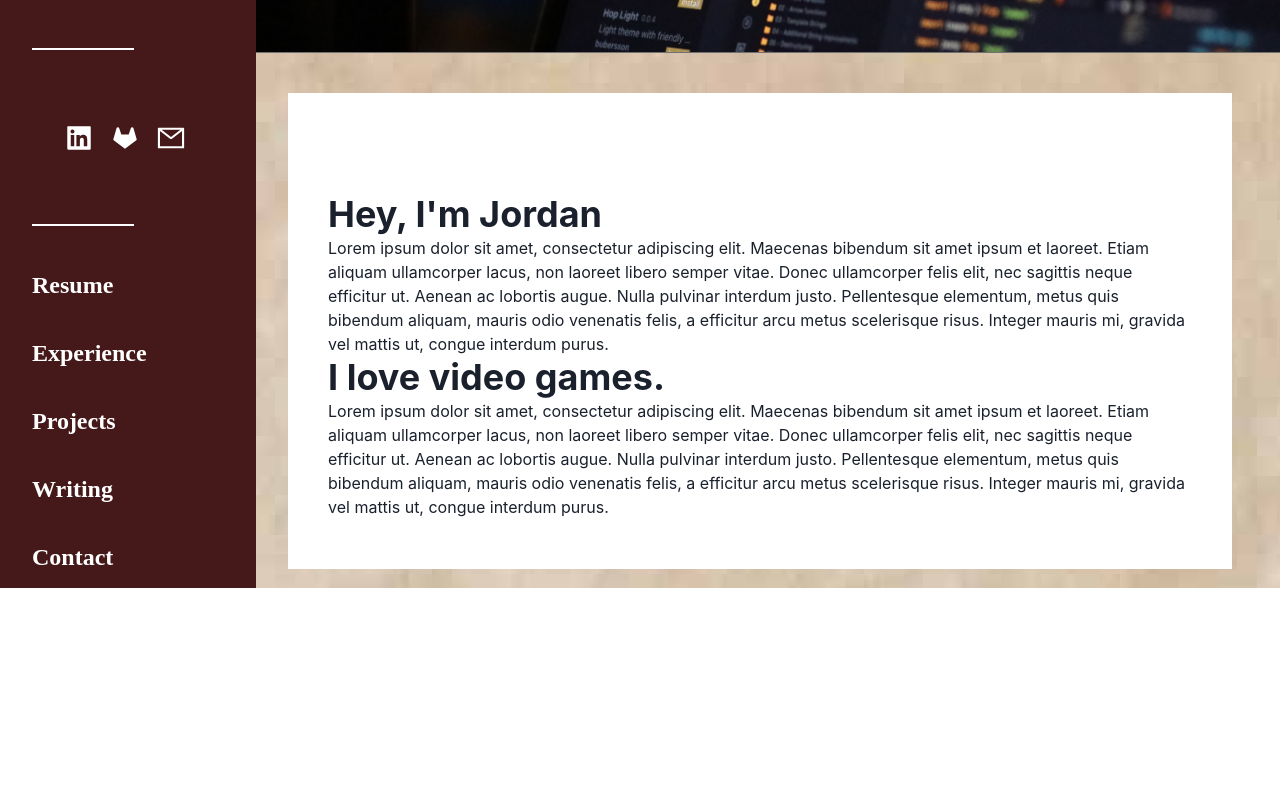
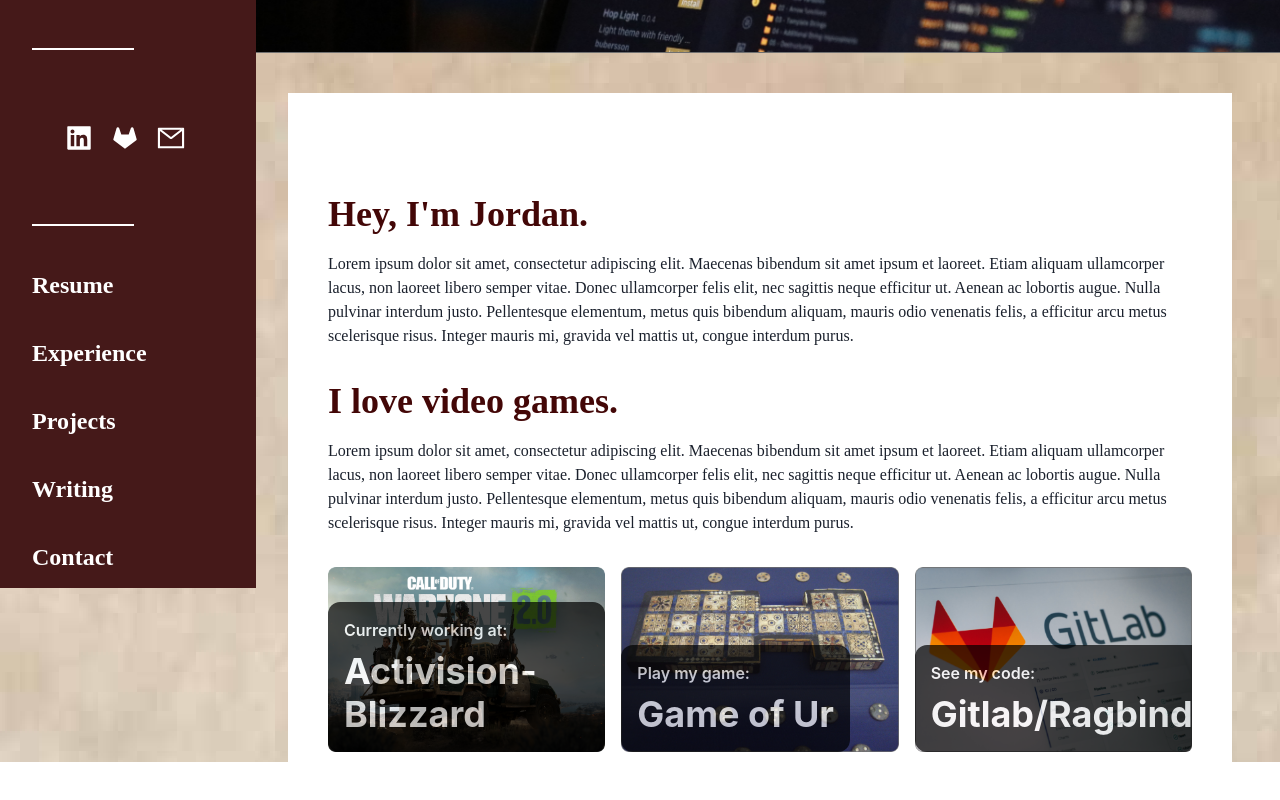
Before and after one commit to terminaltraces/ragbinder-portfolio, a Next.js app: page / in a window 1280 px wide. Shown: the part 212-1012 px from the top of the page. Before the commit the page ends 800 px from the top, so only its background shows below. Built offline with nearby package versions, Linux system fonts and the light colour scheme; a web font is replaced by a local one.

Commit message:
Adding correct fonts and project images

```diff
--- a/src/pages/index.tsx
+++ b/src/pages/index.tsx
@@ -1,21 +1,86 @@
 import { NextPage } from "next";
-import { Heading, Text, Card, CardHeader, CardBody, CardFooter } from "@chakra-ui/react";
+import { Heading, Text, Card, CardHeader, SimpleGrid, CardBody, CardFooter, Image, Stack, Button } from "@chakra-ui/react";
 
 const IndexPage: NextPage = () => {
     return <>
-        <Heading>Hey, I'm Jordan</Heading>
-        <Text>Lorem ipsum dolor sit amet, consectetur adipiscing elit. Maecenas bibendum sit amet ipsum et laoreet. Etiam aliquam ullamcorper lacus, non
+        <Heading fontFamily="ingra" fontWeight="700" fontStyle="normal" color="#430707" mb="4">Hey, I'm Jordan.</Heading>
+        <Text fontFamily="ingra" fontWeight="400" fontStyle="normal" mb="8">Lorem ipsum dolor sit amet, consectetur adipiscing elit. Maecenas bibendum sit amet ipsum et laoreet. Etiam aliquam ullamcorper lacus, non
 laoreet libero semper vitae. Donec ullamcorper felis elit, nec sagittis neque efficitur ut. Aenean ac lobortis augue. Nulla pulvinar interdum justo.
 Pellentesque elementum, metus quis bibendum aliquam, mauris odio venenatis felis, a efficitur arcu metus scelerisque risus. Integer mauris mi,
 gravida vel mattis ut, congue interdum purus.</Text>
-        <Heading>I love video games.</Heading>
-        <Text>Lorem ipsum dolor sit amet, consectetur adipiscing elit. Maecenas bibendum sit amet ipsum et laoreet. Etiam aliquam ullamcorper lacus, non
+        <Heading fontFamily="ingra" fontWeight="700" fontStyle="normal" color="#430707" mb="4">I love video games.</Heading>
+        <Text fontFamily="ingra" fontWeight="400" fontStyle="normal" mb="8">Lorem ipsum dolor sit amet, consectetur adipiscing elit. Maecenas bibendum sit amet ipsum et laoreet. Etiam aliquam ullamcorper lacus, non
 laoreet libero semper vitae. Donec ullamcorper felis elit, nec sagittis neque efficitur ut. Aenean ac lobortis augue. Nulla pulvinar interdum justo.
 Pellentesque elementum, metus quis bibendum aliquam, mauris odio venenatis felis, a efficitur arcu metus scelerisque risus. Integer mauris mi,
 gravida vel mattis ut, congue interdum purus.</Text>
-        <Card></Card>
-        <Card></Card>
-        <Card></Card>
+        <SimpleGrid spacing={4} columns={{xl: 3, lg: 2}}>
+            <Card
+            direction={{ base: 'column', sm: 'row' }}
+            overflow='hidden'
+            variant='unstyled'
+            >
+                <Stack>
+                    <CardBody>
+                        <Image
+                            objectFit='cover'
+                            maxW={'100%'}
+                            src='/images/MWII-SEASON-01-ROADMAP-004.png'
+                            alt='Caffe Latte'
+                        />
+                    </CardBody>
+                    <CardFooter bg="black" opacity={0.7} pos="absolute" p={4} bottom={0} left={0} borderRadius="xl">
+                        <Stack>
+                            <Text color={"white"} fontWeight={600}>Currently working at:</Text>
+                            <Heading marginTop={0} color={"white"}>Activision-Blizzard</Heading>
+                        </Stack>
+                    </CardFooter>
+                </Stack>
+            </Card>
+            <Card
+            direction={{ base: 'column', sm: 'row' }}
+            overflow='hidden'
+            variant='unstyled'
+            >
+                <Stack>
+                    <CardBody>
+                        <Image
+                            objectFit='cover'
+                            maxW={'100%'}
+                            src='/images/British_Museum_Royal_Game_of_Ur.png'
+                            alt='Caffe Latte'
+                        />
+                    </CardBody>
+                    <CardFooter bg="black" opacity={0.7} pos="absolute" p={4} bottom={0} left={0} borderRadius="xl">
+                        <Stack>
+                            <Text color={"white"} fontWeight={600}>Play my game:</Text>
+                            <Heading marginTop={0} color={"white"}>Game of Ur</Heading>
+                        </Stack>
+                    </CardFooter>
+                </Stack>
+            </Card>
+            <Card
+            direction={{ base: 'column', sm: 'row' }}
+            overflow='hidden'
+            variant='unstyled'
+            >
+                <Stack>
+                    <CardBody>
+                        <Image
+                            objectFit='cover'
+                            maxW={'100%'}
+                            src='/images/pankaj-patel-ZV_64LdGoao-unsplash.png'
+                            alt='Caffe Latte'
+                        />
+                    </CardBody>
+                    <CardFooter bg="black" opacity={0.7} pos="absolute" p={4} bottom={0} left={0} borderRadius="xl">
+                        <Stack>
+                            <Text color={"white"} fontWeight={600}>See my code:</Text>
+                            <Heading marginTop={0} color={"white"}>Gitlab/Ragbinder</Heading>
+                        </Stack>
+                    </CardFooter>
+                </Stack>
+            </Card>
+        </SimpleGrid>
     </>;
 
 };
```
